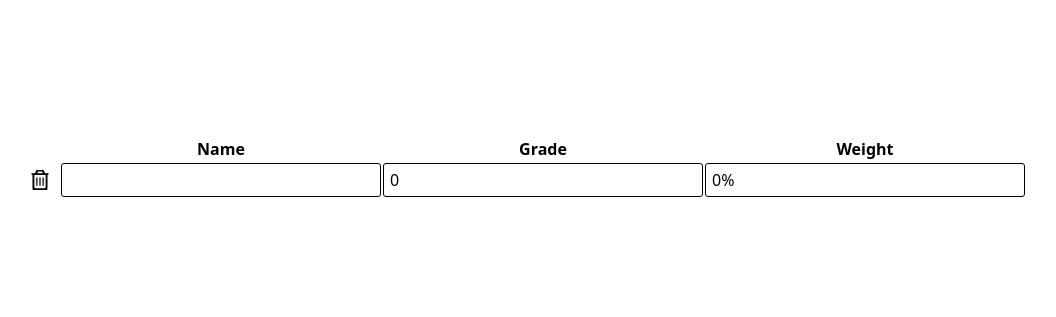
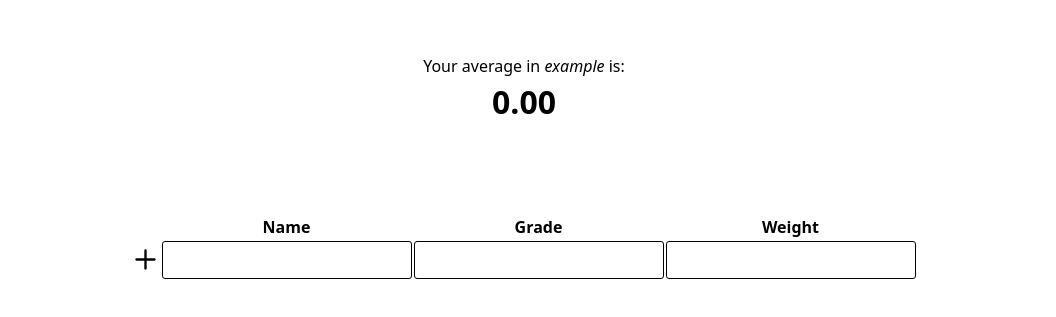
Before and after one commit to GuterBenutzername/cut-your-losses, a React (Vite) app: page /grades in a window 1280 px wide. Shown: the part 233-550 px from the top of the page, without its empty margins (116-1172 px from the left). Built offline with nearby package versions, Linux system fonts and the light colour scheme.

Commit message:
feat: finish up the majoraty of the GradesTemplate

```diff
--- /dev/null
+++ b/src/atoms/StyledComponents.tsx
@@ -0,0 +1,42 @@
+import styled, { css } from "styled-components";
+import { NumericFormat } from "react-number-format";
+
+const inputStyle = css`
+  border-radius: 3px;
+  border: #000 solid 0.5px;
+  width: 25vw;
+  max-width: 250px;
+  height: 38px;
+
+  &:focus {
+    outline: none;
+    box-shadow: inset 0 0 0 1px #000;
+  }
+`;
+export const NameGradeInput = styled.input`
+  ${inputStyle}
+`;
+export const WeightInput = styled(NumericFormat)`
+  ${inputStyle}
+`;
+export const DeleteButton = styled.button`
+  display: flex;
+  align-items: center;
+  justify-content: center;
+  margin-right: 2px;
+  height: 36px;
+  width: 36px;
+  border: none;
+  border-radius: 100%;
+
+  &:hover,
+  &:focus {
+    background-color: #f44336;
+    color: white;
+    cursor: pointer;
+  }
+
+  &:active {
+    background-color: #d32f2f;
+  }
+`;
--- /dev/null
+++ b/src/getAverageOfAssignments.tsx
@@ -0,0 +1,38 @@
+import type Assignment from "./Assignment";
+
+export default function getAverageOfAssignments(assignments: Assignment[]) {
+  const weights = assignments.map((value) => value.weight);
+  const uniqueWeights = weights.filter(
+    (value, index, array) => array.indexOf(value) === index
+  );
+  const sumOfWeights = uniqueWeights.reduce(
+    (accumulator, currentValue) => accumulator + currentValue,
+    0
+  );
+  if (sumOfWeights === 0) {
+    return 0;
+  }
+  let finalWeights = uniqueWeights;
+  if (sumOfWeights !== 1) {
+    // eslint-disable-next-line total-functions/no-partial-division
+    const factor = 1 / sumOfWeights;
+    finalWeights = uniqueWeights.map((value) => value * factor);
+  }
+  let average = 0;
+  for (const [index, weightType] of uniqueWeights.entries()) {
+    const assignmentsWithWeightType = assignments.filter(
+      (assignment) => assignment.weight === weightType
+    );
+    if (assignmentsWithWeightType.length > 0) {
+      average +=
+        // eslint-disable-next-line total-functions/no-partial-division
+        (assignmentsWithWeightType.reduce(
+          (accumulator, assignment) => accumulator + assignment.grade,
+          0
+        ) /
+          assignmentsWithWeightType.length) *
+        finalWeights[index];
+    }
+  }
+  return average;
+}
--- a/src/organisms/AssignmentItem.tsx
+++ b/src/organisms/AssignmentItem.tsx
@@ -1,7 +1,9 @@
-import styled, { css } from "styled-components";
-import { NumericFormat } from "react-number-format";
-
 import type Assignment from "../Assignment";
+import {
+  DeleteButton,
+  NameGradeInput,
+  WeightInput,
+} from "../atoms/StyledComponents";
 
 function blurTarget(event: React.SyntheticEvent<HTMLButtonElement>) {
   const target = event.target as HTMLButtonElement;
@@ -9,49 +11,8 @@ function blurTarget(event: React.SyntheticEvent<HTMLButtonElement>) {
   target.disabled = false;
 }
 
-const inputStyle = css`
-  border-radius: 3px;
-  border: #000 solid 0.5px;
-  width: 25vw;
-
-  &:focus {
-    outline: none;
-    box-shadow: inset 0 0 0 1px #000;
-  }
-`;
-
-const NameGradeInput = styled.input`
-  ${inputStyle}
-`;
-
-const WeightInput = styled(NumericFormat)`
-  ${inputStyle}
-`;
-
-const DeleteButton = styled.button`
-  display: flex;
-  align-items: center;
-  justify-content: center;
-  margin-right: 2px;
-  height: 34px;
-  width: 34px;
-  border: none;
-  border-radius: 100%;
-
-  &:hover,
-  &:focus {
-    background-color: #f44336;
-    color: white;
-    cursor: pointer;
-  }
-
-  &:active {
-    background-color: #d32f2f;
-  }
-`;
-
 const DeleteIcon = (
-  <svg height="20" viewBox="0 0 448 512" width="20">
+  <svg height="18" viewBox="0 0 448 512" width="18">
     <path d="m170.5 40-19 40h145l-19-40H177.1Zm147-40 36.7 80H424c13.3 0 24 10.7 24 24s-10.7 24-24 24h-8v304c-1 83-1 83-88 83H100c-68 0-68 0-68-83V128h-8c-13.3 0-24-10.7-24-24s10.7-24 24-24h69.8L132 0h142ZM80 128v304c0 17.7 14.3 32 32 32h224c17.7 0 32-14.3 32-32V128H80Zm80 64v208h-32V192h32Zm80 0v208h-32V192Zm80 0v208h-32V192Z" />
   </svg>
 );
@@ -60,15 +21,22 @@ function AssignmentItem({
   assignment,
   index,
   modifyAssignment,
+  deleteAssignment,
+  autoFocus = undefined,
 }: {
   assignment: Assignment;
   index: number;
   modifyAssignment: (assignment: Assignment, index: number) => void;
+  deleteAssignment: (index: number) => void;
+  autoFocus: "grade" | "name" | "weight" | undefined;
 }) {
   return (
     <tr>
       <td>
         <DeleteButton
+          onClick={() => {
+            deleteAssignment(index);
+          }}
           onDragExit={blurTarget}
           onMouseLeave={blurTarget}
           onPointerLeave={blurTarget}
@@ -79,6 +47,7 @@ function AssignmentItem({
       </td>
       <td>
         <NameGradeInput
+          autoFocus={autoFocus === "name"}
           onChange={(event) => {
             modifyAssignment(
               {
@@ -94,6 +63,7 @@ function AssignmentItem({
       </td>
       <td>
         <NameGradeInput
+          autoFocus={autoFocus === "grade"}
           min="0"
           onChange={(event) => {
             if (Number.isNaN(Number.parseFloat(event.target.value))) {
@@ -114,7 +84,7 @@ function AssignmentItem({
                   ...assignment,
                   grade: Number.parseFloat(event.target.value),
                 },
-                0
+                index
               );
             }
           }}
@@ -126,6 +96,7 @@ function AssignmentItem({
       <td>
         <WeightInput
           allowNegative={false}
+          autoFocus={autoFocus === "weight"}
           isAllowed={({ floatValue }) =>
             floatValue === undefined
               ? true
--- a/src/state.ts
+++ b/src/state.ts
@@ -1,16 +1,18 @@
 import { create } from "zustand";
 
 import Course from "./Course";
-import Assignment from "./Assignment";
+import type Assignment from "./Assignment";
 
 interface PrimaryStore {
   courses: Course[];
   currentCourse: number;
   modifyAssignment: (assignment: Assignment, index: number) => void;
+  deleteAssignment: (index: number) => void;
+  pushAssignment: (assignment: Assignment) => void;
 }
 
 const usePrimaryStore = create<PrimaryStore>((set) => ({
-  courses: [new Course("example", [new Assignment()])] as Course[],
+  courses: [new Course("example", [])] as Course[],
   currentCourse: 0,
 
   modifyAssignment: (assignment: Assignment, index: number) => {
@@ -20,6 +22,22 @@ const usePrimaryStore = create<PrimaryStore>((set) => ({
       return { courses };
     });
   },
+
+  deleteAssignment: (index: number) => {
+    set((state: { courses: Course[]; currentCourse: number }) => {
+      const { courses, currentCourse } = state;
+      courses[currentCourse].assignments.splice(index, 1)
+      return { courses };
+    });
+  },
+
+  pushAssignment: (assignment: Assignment) => {
+    set((state: { courses: Course[]; currentCourse: number }) => {
+      const { courses, currentCourse } = state;
+      courses[currentCourse].assignments.unshift(assignment)
+      return { courses };
+    });
+  }
 }));
 
 export default usePrimaryStore;
--- a/src/templates/GradesTemplate.tsx
+++ b/src/templates/GradesTemplate.tsx
@@ -1,21 +1,69 @@
 import styled from "styled-components";
+import { useState } from "react";
 
 import usePrimaryStore from "../state";
 import AssignmentItem from "../organisms/AssignmentItem";
+import getAverageOfAssignments from "../getAverageOfAssignments";
+import { NameGradeInput } from "../atoms/StyledComponents";
+import Assignment from "../Assignment";
 
 const GradesWrapper = styled.div`
   display: flex;
   flex-direction: column;
   align-items: center;
   justify-content: center;
+  gap: 88px;
   height: 100vh;
   width: 100vw;
 `;
 
+const Average = styled.div`
+  display: flex;
+  flex-direction: column;
+  align-items: center;
+  justify-content: center;
+`;
+
+const AverageNumber = styled.span`
+  font-weight: 800;
+  font-size: 2rem;
+`;
+
+const AverageText = styled.span`
+  font-weight: 500;
+`;
+
+const PlusIconWrapper = styled.td`
+  display: flex;
+  justify-content: center;
+  align-items: center;
+  height: 38px;
+  margin-right: 2px;
+`;
+
 function GradesTemplate() {
   const state = usePrimaryStore();
+  // eslint-disable-next-line no-underscore-dangle, react/hook-use-state
+  const [_grade, _setGrade] = useState("");
+  // eslint-disable-next-line no-underscore-dangle, react/hook-use-state
+  const [_weight, _setWeight] = useState("");
+  const { assignments } = state.courses[state.currentCourse];
+  const [autoFocus, setAutoFocus] = useState<
+    "grade" | "name" | "weight" | undefined
+  >();
   return (
     <GradesWrapper>
+      <Average>
+        <AverageText>
+          Your average in <i>{state.courses[state.currentCourse].name}</i> is:
+        </AverageText>
+        <AverageNumber>
+          {getAverageOfAssignments(assignments).toLocaleString("en-US", {
+            maximumFractionDigits: 2,
+            minimumFractionDigits: 2,
+          })}
+        </AverageNumber>
+      </Average>
       <table>
         <thead>
           <tr>
@@ -25,18 +73,68 @@ function GradesTemplate() {
             <th>Weight</th>
           </tr>
         </thead>
+
         <tbody>
-          {state.courses[state.currentCourse].assignments.length > 0 &&
-            state.courses[state.currentCourse].assignments.map(
-              (assignment, index) => (
+          <tr>
+            <PlusIconWrapper>
+              <svg
+                height="25"
+                viewBox="0 0 448 512"
+                width="25"
+                xmlns="http://www.w3.org/2000/svg"
+              >
+                <path d="M432 256C432 269.25 421.25 280 408 280H248V440C248 453.25 237.25 464 224 464S200 453.25 200 440V280H40C26.75 280 16 269.25 16 256S26.75 232 40 232H200V72C200 58.75 210.75 48 224 48S248 58.75 248 72V232H408C421.25 232 432 242.75 432 256Z" />
+              </svg>
+            </PlusIconWrapper>
+            <td>
+              <NameGradeInput
+                onChange={(event) => {
+                  state.pushAssignment(new Assignment(event.target.value));
+                  setAutoFocus("name");
+                }}
+                type="text"
+              value=""
+              />
+            </td>
+            <td>
+              <NameGradeInput
+                min="0"
+                onChange={(event) => {
+                  state.pushAssignment(
+                    new Assignment("", Number.parseFloat(event.target.value))
+                  );
+                  setAutoFocus("grade");
+                  _setGrade("")
+                }}
+                step="1"
+                type="number"
+                value={_grade}
+              />
+            </td>
+            <td>
+              <NameGradeInput
+                onChange={(event) => {
+                  state.pushAssignment(
+                    new Assignment("", 0, Number.parseFloat(event.target.value))
+                  );
+                  setAutoFocus("weight");
+                  _setWeight("");
+                }}
+                value={_weight}
+              />
+            </td>
+          </tr>
+          {assignments.length > 0 &&
+            assignments.map((assignment, index) => (
               <AssignmentItem
                 assignment={assignment}
+                autoFocus={autoFocus}
+                deleteAssignment={state.deleteAssignment}
                 index={index}
                 key={assignment.id}
                 modifyAssignment={state.modifyAssignment}
               />
-              )
-            )}
+            ))}
         </tbody>
       </table>
     </GradesWrapper>
```
Also changed, not shown: 1 other file (tests, documents, lock files or other folders). Lines whose indentation alone changed are shown as unchanged.
